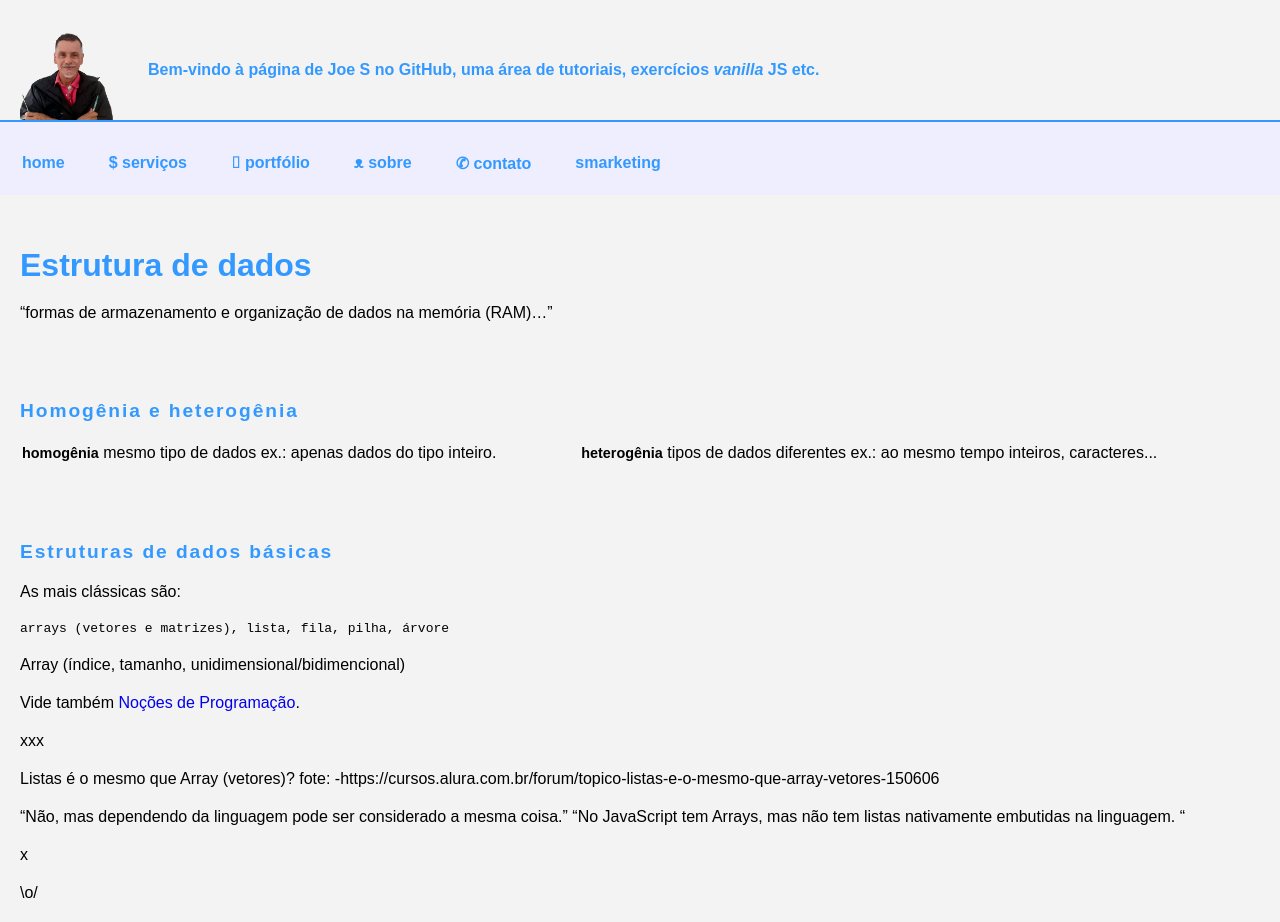
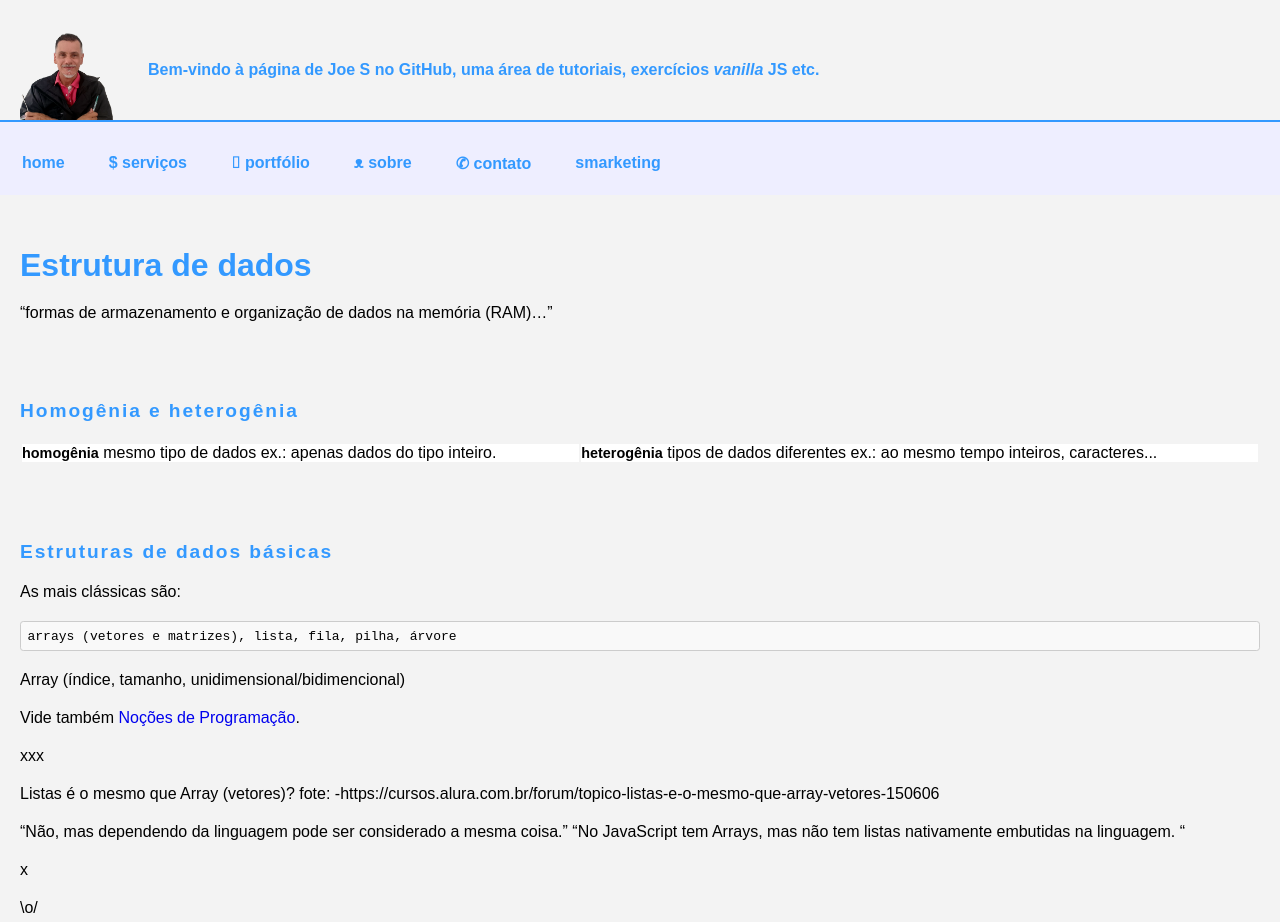
Before and after one commit to Joesynth/joesynth.github.io, a Jekyll site: the page built from _posts/2021-02-21-estruturas-de-dados.md, in a window 1280 px wide. Shown: the top 922 px of the page. Built offline with Jekyll 4.4.1, drawn with Linux system fonts in a browser that asks for light colours.

Commit message:
Update style.css

```diff
--- a/css/style.css
+++ b/css/style.css
@@ -84,6 +84,20 @@ strong { font-size: 0.9em;}
 
 blockquote { border-left: 2px solid lightgray; color: gray; font-style: italic; margin-left: 1em; padding-left: 1em;}
 
+/* tab - cor de fundo apenas nas linhas pares */
+tr:nth-child(even) { background-color: #f2f2f2; }
+
+/* tab - cor de fundo nas linhas ímpares */
+tr:nth-child(odd) { background-color: #ffffff; }
+
+pre {
+	border: 1px solid #ccc;
+	border-radius: 0.25em;
+	padding: 0.5em; /* Pequena margem interna */
+	background: #f9f9f9; /* Fundo leve para contraste */
+	overflow: auto; /* Evita quebra de layout */
+}
+
 footer { text-align: center; height: 2em; padding-top: 0.5em; color: var(--cor-clara); background-color: var(--cor-escura); }
 
 /* Media Queries para Tablet e Notebook */
```
